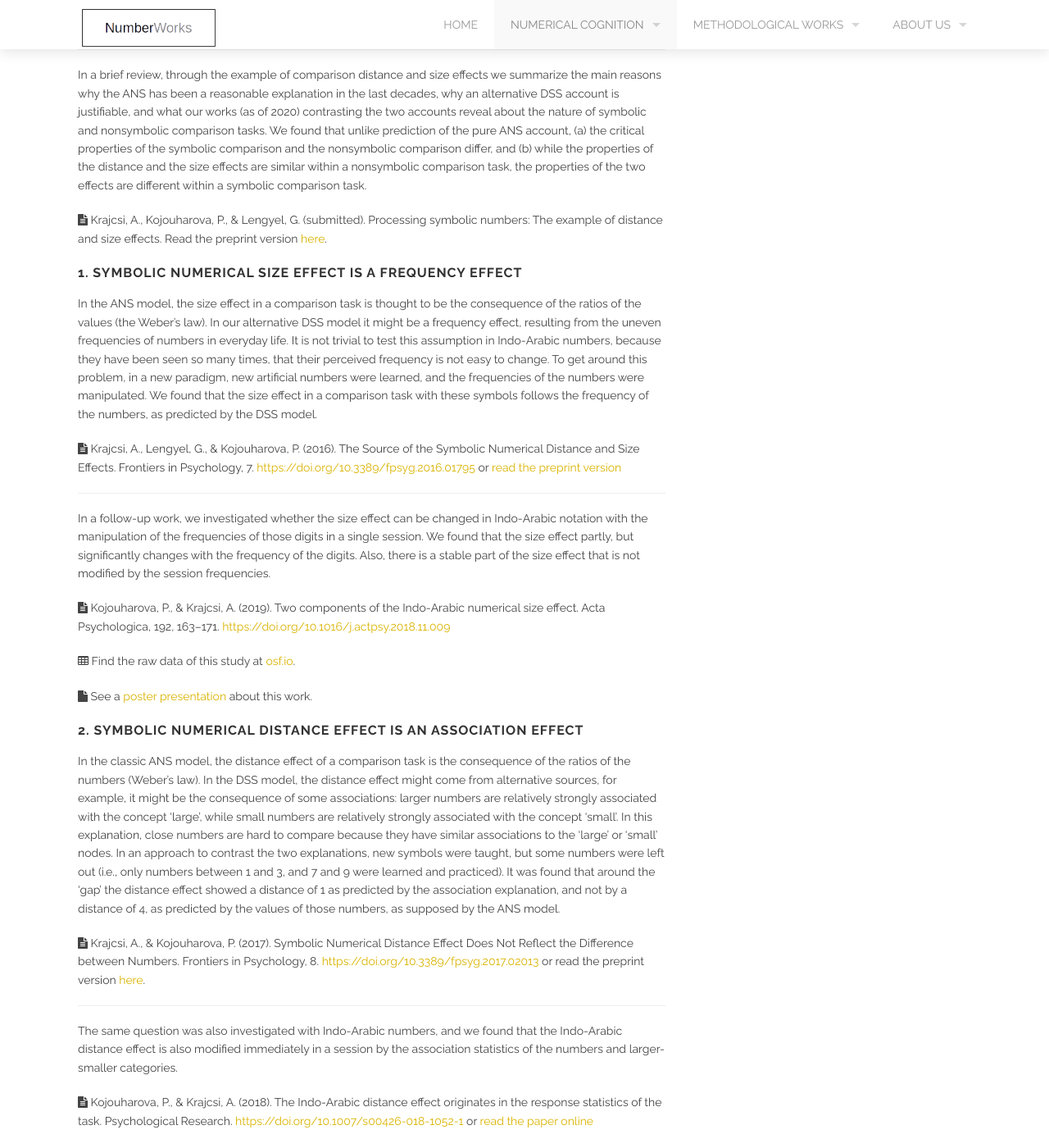
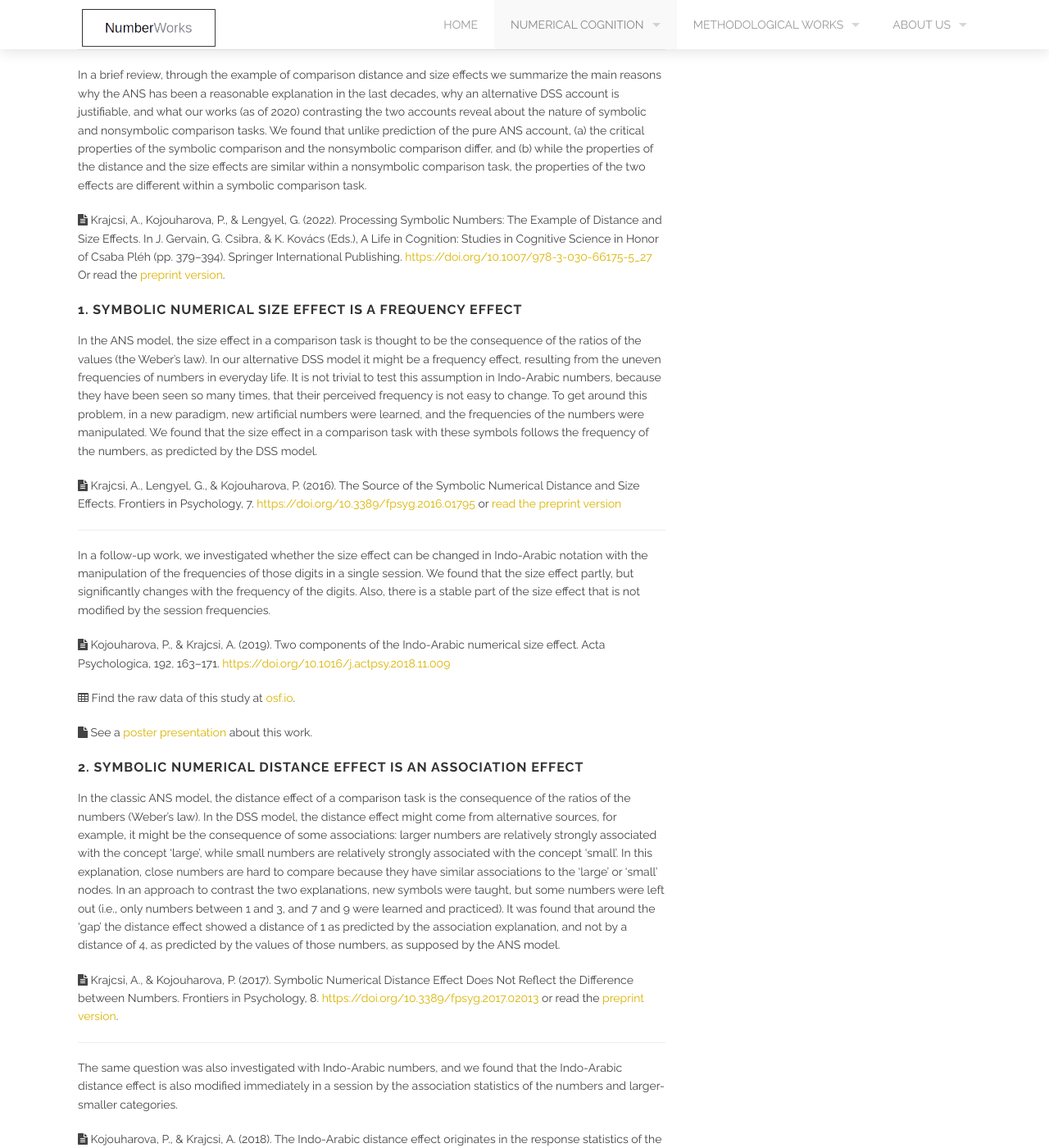
Before and after one commit to theNumberWorks/numberworks_website, a Jekyll site: the page built from discrete_semantic_system.md, in a window 1280 px wide and 1400 px high, scrolled down 1391 px. Shown: the whole window at 82% size. Built offline with Jekyll 4.4.1, drawn with Linux system fonts in a browser that asks for light colours.

Commit message:
Update discrete_semantic_system.md

```diff
--- a/discrete_semantic_system.md
+++ b/discrete_semantic_system.md
@@ -30,7 +30,8 @@ Here is a short summary what we found so far.
 
 In a brief review, through the example of comparison distance and size effects we summarize the main reasons why the ANS has been a reasonable explanation in the last decades, why an alternative DSS account is justifiable, and what our works (as of 2020) contrasting the two accounts reveal about the nature of symbolic and nonsymbolic comparison tasks. We found that unlike prediction of the pure ANS account, (a) the critical properties of the symbolic comparison and the nonsymbolic comparison differ, and (b) while the properties of the distance and the size effects are similar within a nonsymbolic comparison task, the properties of the two effects are different within a symbolic comparison task.
 
-<i class='fa fa-file-text'></i> Krajcsi, A., Kojouharova, P., & Lengyel, G. (submitted). Processing symbolic numbers: The example of distance and size effects. Read the preprint version [here](https://psyarxiv.com/5wzcx).
+<i class='fa fa-file-text'></i>
+Krajcsi, A., Kojouharova, P., & Lengyel, G. (2022). Processing Symbolic Numbers: The Example of Distance and Size Effects. In J. Gervain, G. Csibra, & K. Kovács (Eds.), A Life in Cognition: Studies in Cognitive Science in Honor of Csaba Pléh (pp. 379–394). Springer International Publishing. [https://doi.org/10.1007/978-3-030-66175-5_27](https://doi.org/10.1007/978-3-030-66175-5_27) Or read the [preprint version](https://psyarxiv.com/5wzcx).
 
 ### 1. Symbolic numerical size effect is a frequency effect
 In the ANS model, the size effect in a comparison task is thought to be the consequence of the ratios of the values (the Weber's law). In our alternative DSS model it might be a frequency effect, resulting from the uneven frequencies of numbers in everyday life. It is not trivial to test this assumption in Indo-Arabic numbers, because they have been seen so many times, that their perceived frequency is not easy to change. To get around this problem, in a new paradigm, new artificial numbers were learned, and the frequencies of the numbers were manipulated. We found that the size effect in a comparison task with these symbols follows the frequency of the numbers, as predicted by the DSS model.
@@ -51,7 +52,7 @@ In a follow-up work, we investigated whether the size effect can be changed in I
 
 In the classic ANS model, the distance effect of a comparison task is the consequence of the ratios of the numbers (Weber's law). In the DSS model, the distance effect might come from alternative sources, for example, it might be the consequence of some associations: larger numbers are relatively strongly associated with the concept 'large', while small numbers are relatively strongly associated with the concept 'small'. In this explanation, close numbers are hard to compare because they have similar associations to the 'large' or 'small' nodes. In an approach to contrast the two explanations, new symbols were taught, but some numbers were left out (i.e., only numbers between 1 and 3, and 7 and 9 were learned and practiced). It was found that around the 'gap' the distance effect showed a distance of 1 as predicted by the association explanation, and not by a distance of 4, as predicted by the values of those numbers, as supposed by the ANS model.
 
-<i class='fa fa-file-text'></i> Krajcsi, A., & Kojouharova, P. (2017). Symbolic Numerical Distance Effect Does Not Reflect the Difference between Numbers. Frontiers in Psychology, 8. [https://doi.org/10.3389/fpsyg.2017.02013](https://doi.org/10.3389/fpsyg.2017.02013) or read the preprint version [here](https://psyarxiv.com/bpy9c/).
+<i class='fa fa-file-text'></i> Krajcsi, A., & Kojouharova, P. (2017). Symbolic Numerical Distance Effect Does Not Reflect the Difference between Numbers. Frontiers in Psychology, 8. [https://doi.org/10.3389/fpsyg.2017.02013](https://doi.org/10.3389/fpsyg.2017.02013) or read the [preprint version](https://psyarxiv.com/bpy9c/).
 
 ---
 
```
